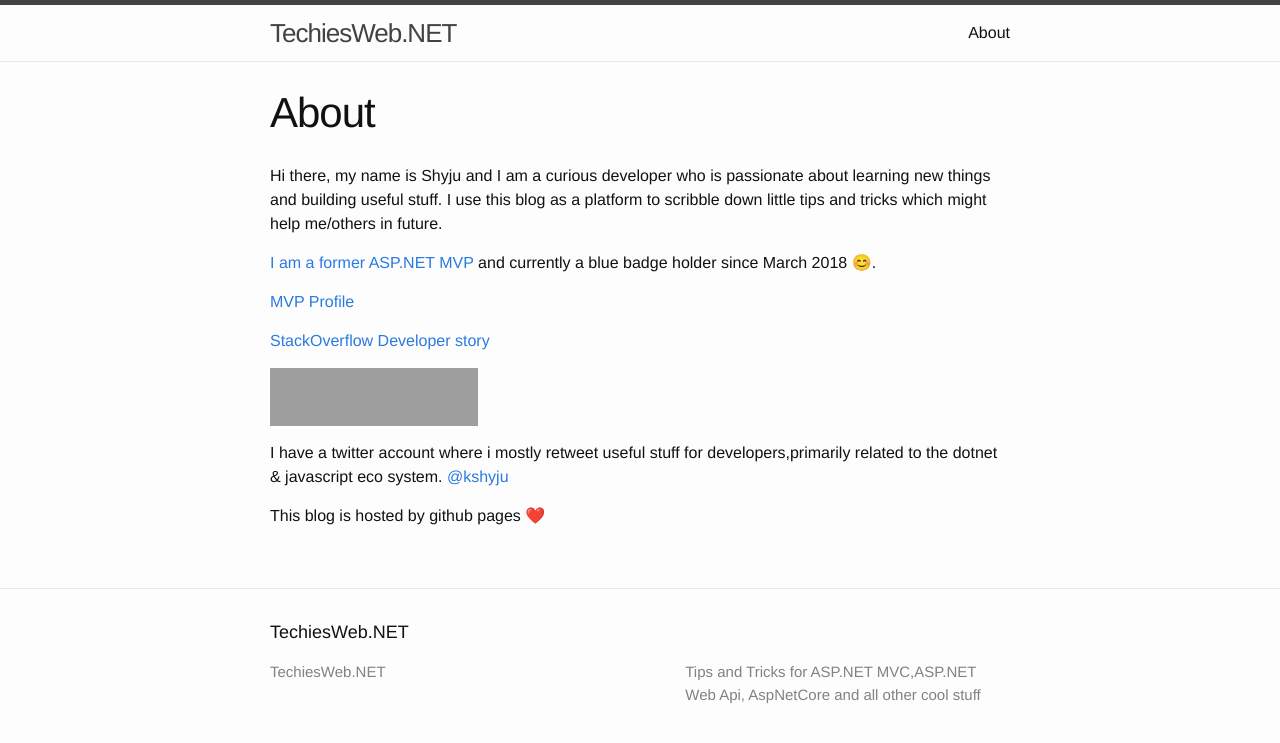
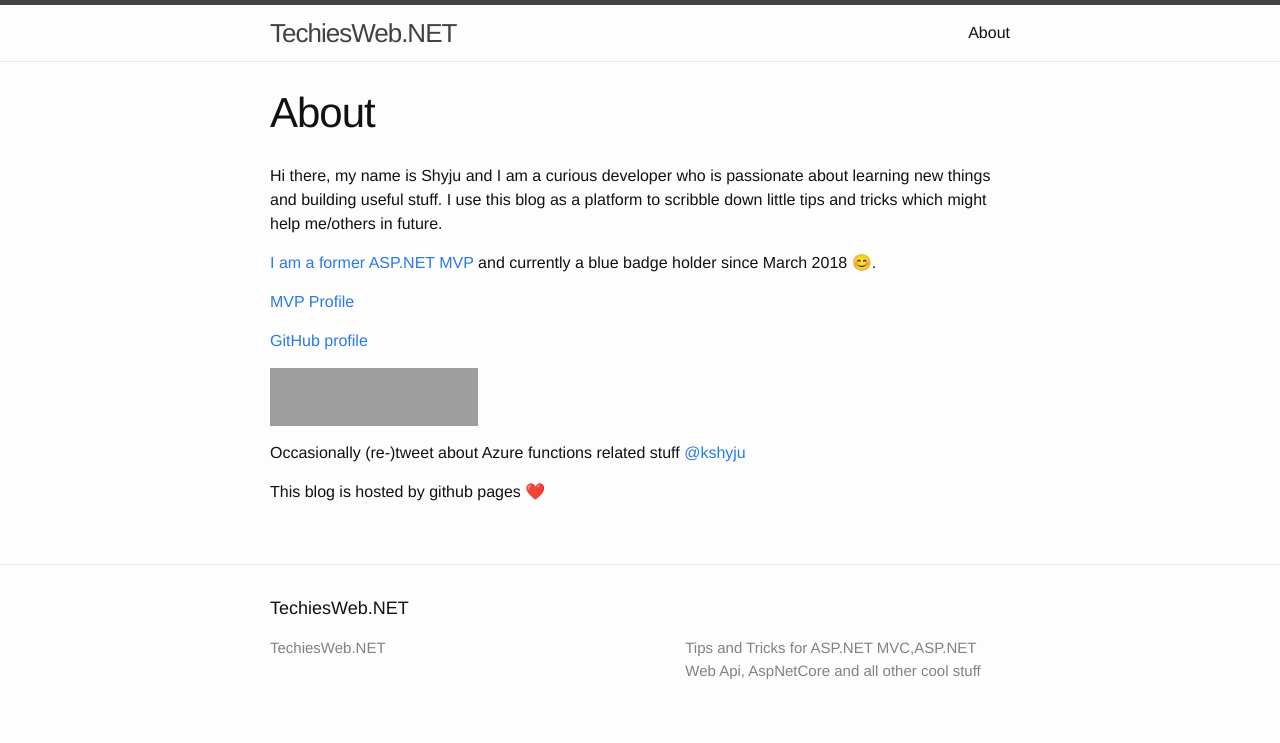
Before and after one commit to kshyju/techiesweb.net, a Jekyll site: the page built from about.md, in a window 1280 px wide. Shown: the top 743 px of the page. Built offline with Jekyll 4.4.1, drawn with Linux system fonts in a browser that asks for light colours; grey boxes are pictures that could not be loaded.

Commit message:
about page updates

```diff
--- a/about.md
+++ b/about.md
@@ -12,7 +12,7 @@ Hi there, my name is Shyju and I am a curious developer who is passionate about
 </p>
 
 <p><a href="https://mvp.microsoft.com/en-us/PublicProfile/5002157?fullName=Shyju%20%20Krishnankutty">MVP Profile</a></p>
-<p><a href="http://stackoverflow.com/story/kshyju">StackOverflow Developer story</a></p>
+<p><a href="https://github.com/kshyju">GitHub profile</a></p>
 
 <p>
 <a href="https://stackoverflow.com/users/40521/shyju">
@@ -20,5 +20,5 @@ Hi there, my name is Shyju and I am a curious developer who is passionate about
 </a>
 </p>
 
-<p>I have a twitter account where i mostly retweet useful stuff for developers,primarily related to the dotnet & javascript eco system. <a href="https://twitter.com/kshyju" target="_blank">@kshyju</a></p>
+<p>Occasionally (re-)tweet about Azure functions related stuff <a href="https://twitter.com/kshyju" target="_blank">@kshyju</a></p>
 <p>This blog is hosted by github pages ❤️</p>
```
Also changed, not shown: _pages/2011-12-01-about.html (deleted, +0 -22 lines).
